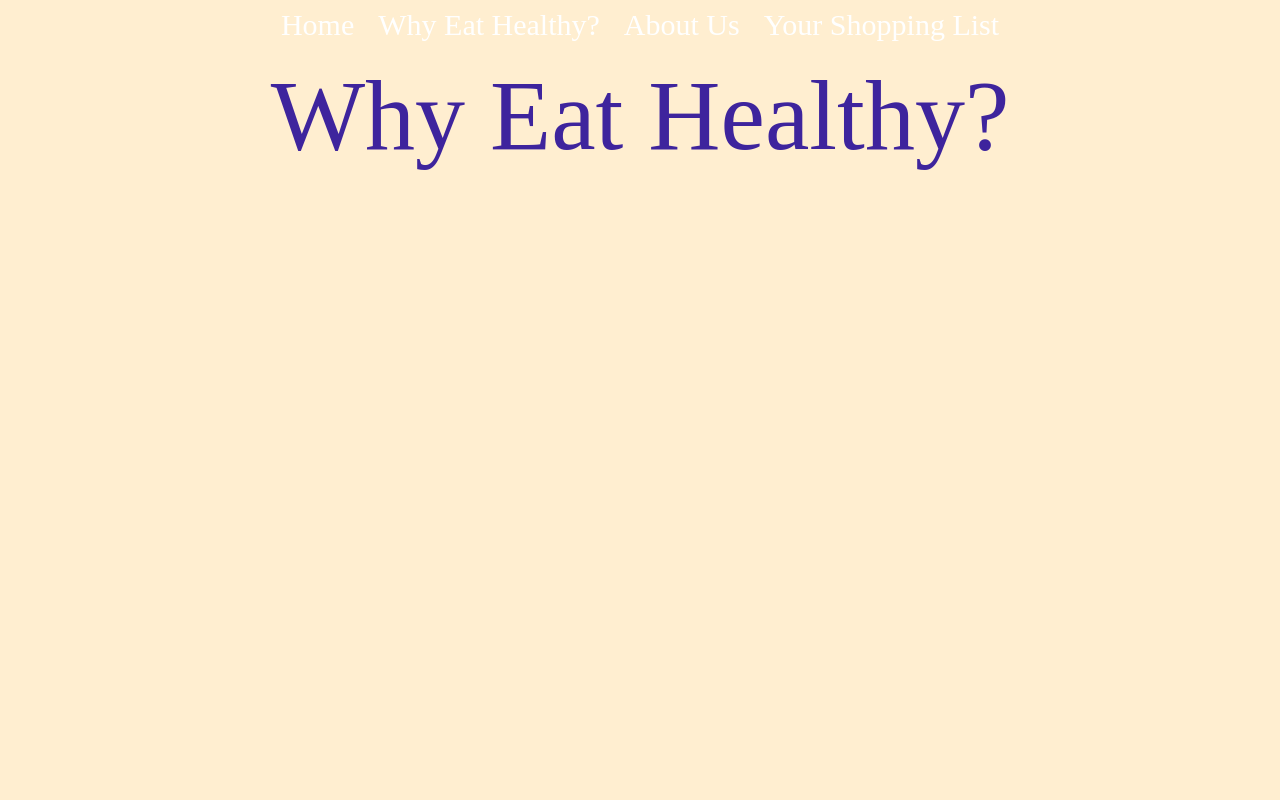
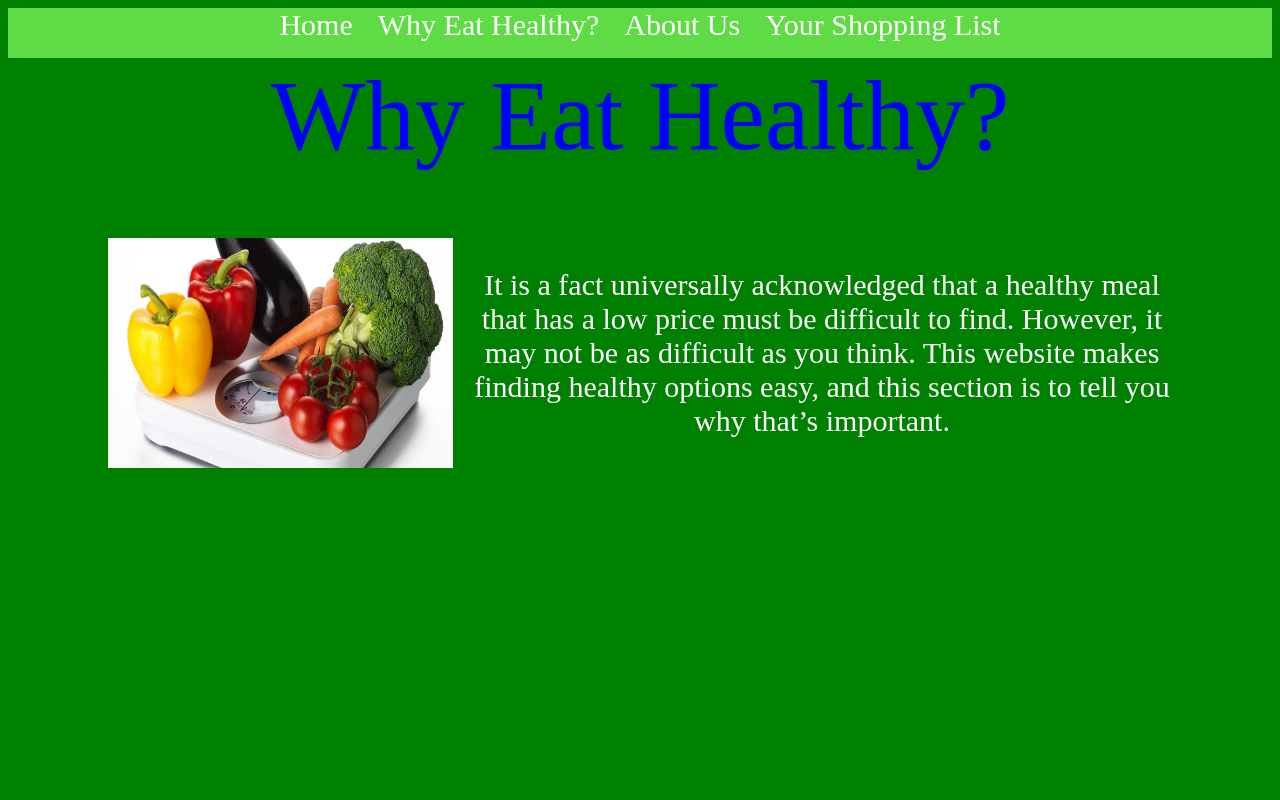
Before and after one commit to ChloeRatte/finalproject, a PHP site: page /fshealthy.html in a window 1280 px wide. Run offline with PHP 8.4, Linux system fonts and the light colour scheme.

Commit message:
fixing health page

```diff
--- a/fs.css
+++ b/fs.css
@@ -11,7 +11,7 @@
 	color: rgb(62, 36, 157);
 }
 .purple{
-	background-color: #5fdb46
+	background-color: #5fdb46;
 	font-size: 20px;
 	text-align: center;
 	color: rgb(193, 176, 244);
@@ -52,6 +52,20 @@
     text-decoration: none;
 }
 
+#left{
+	float: left;
+	margin-left: 100px;
+	text-align: center;
+}
+
+#right{
+	float: right;
+	margin-right: 100px;
+	text-align: center;
+	font-size: 30px;
+	color: white;
+}
+
 .notextdec{
 	color: white;
 	text-decoration: none;
@@ -67,24 +81,28 @@
 .container{
 	height: 230px;
 }
+
 .wehtitle{
 	font-size: 100px;
-	color: rgb();
+	color: blue;
 }
+
 #contained{
 	height: 50px;
 	text-align: center;
-	color: rgb(62, 36, 157);
+	color: blue;
 }
+
 #contain2{
 	height: 30px;
 }
+
 .black{
 	background-color: rgb(158, 158, 158);
 
 }
+
 body{
-
 	background-color: #FFEED0
 }
 
--- a/fshealthy.html
+++ b/fshealthy.html
@@ -7,7 +7,7 @@
 <link rel = "stylesheet" type="text/css" href="./fs.css">
 <style>
 body{
-
+	background-color: green;
 }
 </style>
 
@@ -19,7 +19,7 @@ body{
 
 
 <div class="container">
-	<div id="contained" class="purple">
+	<div id="contained" background-color = "blue" class="purple">
 		<span id = "Text" onmouseover="bigText(Text)" onmouseout="normalText(Text)" ><a class = "notextdec" href = "fs.html"> Home</a></span>
   		<span id = "Text" onmouseover="bigText(Text1)" onmouseout="normalText(Text1)"> <a class = "notextdec" href = "fshealthy.html">Why Eat Healthy?</a></span>
   		<span id = "Text" onmouseover="bigText(Text2)" onmouseout="normalText(Text2)"><a class = "notextdec" href = "fsabout.html"> About Us</a></span>
@@ -32,6 +32,11 @@ body{
 
 </div>
 
+<div class = "container">
+		<span id = "left"><img src = "healthyfood.jpg" alt = "healthyeating" height = "230px" width="345"></span>
+		<span id = "right"> <p>It is a fact universally acknowledged that a healthy meal that has a low price must be difficult to find. However, it may not be as difficult as you think. This website makes finding healthy options easy, and this section is to tell you why that’s important.</p></span>
+</div>
+
 
 </div>
 </body>
```
